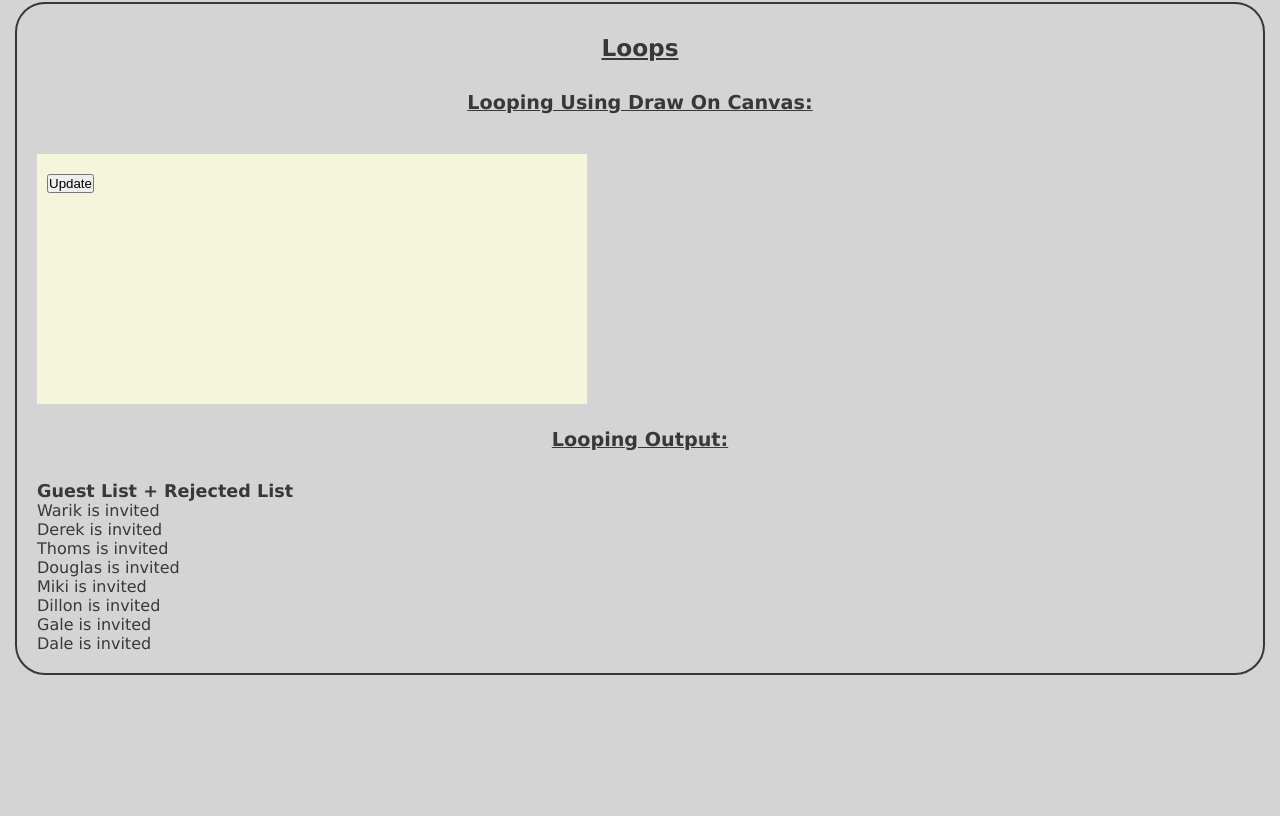
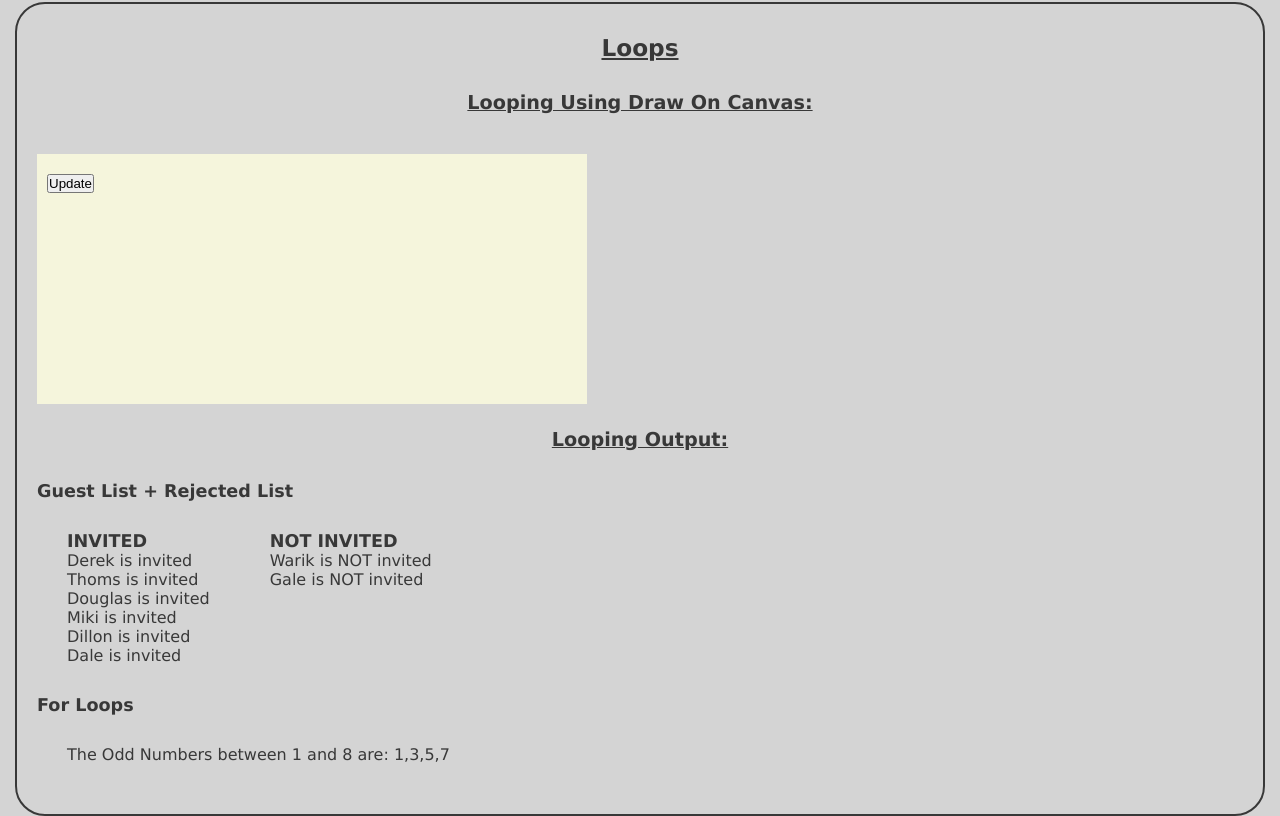
Before and after one commit to Scribler/arraysLoopsTDD, a website: page src/index.html in a window 1280 px wide. Shown: the part 753-1569 px from the top of the page. Before the commit the page ends 1428 px from the top, so only its background shows below. Drawn offline with nearby package versions, Linux system fonts and the light colour scheme; files that its build step writes are made by us from their sources.

Commit message:
for-loop and label sections finished

```diff
--- a/src/index.html
+++ b/src/index.html
@@ -37,7 +37,23 @@
 
       <div class="loopOut">
         <h3 class="sectHero">Looping Output: </h3>
-        <h4>Guest List + Rejected List</h4>
+        <div class="guestListSection">
+          <h4>Guest List + Rejected List</h4>
+          <div class="listsArea">
+            <div id = "invited" class = "guestList">
+              <h4>INVITED</h4>
+            </div>
+            <div id = "notInvited" class = "guestList">
+              <h4>NOT INVITED</h4>
+            </div>
+          </div>
+        </div>
+        <div class="forLoopSection">
+          <h4>For Loops</h4>
+          <div class="forLoopsContent"></div>
+        </div>
+
+        </div>
       </div>
     </section>
 
--- a/src/js/scripts.js
+++ b/src/js/scripts.js
@@ -100,15 +100,66 @@ btn.addEventListener("click", draw);
 //
 // Canvas Loops Area End
 
-// Loops Start
+// While Loops Start
 //
 
 // variables
 const names = ['Dale', 'Gale', 'Dillon', 'Miki', 'Douglas', 'Thoms', 'Derek', 'Warik'];
-const inviteOut = document.querySelector('.loopOut');
+const invited = document.querySelector('#invited');
+const notInvited = document.querySelector('#notInvited');
 
 let i = names.length;
-while (i) inviteOut.innerHTML += (`<p>${names[--i]} is invited</p>`);
+while (i) {
+  --i;
+  if (names[i] == 'Gale' || names[i] == 'Warik') {
+    notInvited.innerHTML += `<p>${names[i]} is NOT invited</p>`;
+  } else {
+    invited.innerHTML += (`<p>${names[i]} is invited</p>`);
+  }
+}
 
 //
-// Loops End
+// While Loops End
+
+// For Loops Start
+//
+
+const forLoopsOutput = document.querySelector(".forLoopsContent");
+
+function oddRange(output) {
+  let oddNums = [];
+  // use these definitions for 'low' and 'high' if you want to prompt user for input.
+  // let low = parseInt(prompt("Low number?"));
+  // let high = parseInt(prompt("High number?"));
+  let low = 1;
+  let high = 8;
+  for (let i = low; i < high; i++) {
+    if (i % 2 == 0) continue;
+    oddNums.push(i);
+    i++;
+  }
+  if(low > high) {
+    output.innerHTML += (`<p>Invalid Range</p>`);
+  } else {
+    output.innerHTML += `<p>The Odd Numbers between ${low} and ${high} are: ${oddNums}</p>`;
+  }
+}
+oddRange(forLoopsOutput);
+
+let testA = 12;
+let testB = 22;
+(testA > testB) ? console.log("testA is bigger than testB") : console.log("TestA is smaller than Test B");
+
+// using labels ('outer' is the label for the outer for loop [can also be placed inline. ex. outer: for(i=...)])
+outer:
+for (let i=0; i<10; i++) {
+  while (i > 4 && i < 7) {
+    console.log("i is between 4 and 7")
+    break outer;
+  }
+  console.log(`I is: ${i}`);
+}
+
+
+//
+// For Loops end
--- a/src/sass/main.scss
+++ b/src/sass/main.scss
@@ -70,3 +70,23 @@ canvas {
   margin: 10px 0;
 }
 // Array Loops AREA
+// .loopOut {
+//   display: flex;
+//   flex-direction: column;
+// }
+.title {
+  width: 900px;
+}
+.listsArea {
+  display: flex;
+  flex-direction: row;
+  width: 900px;
+}
+
+.guestList {
+  padding: 30px;
+}
+
+.forLoopsContent {
+  padding: 30px;
+}
```
